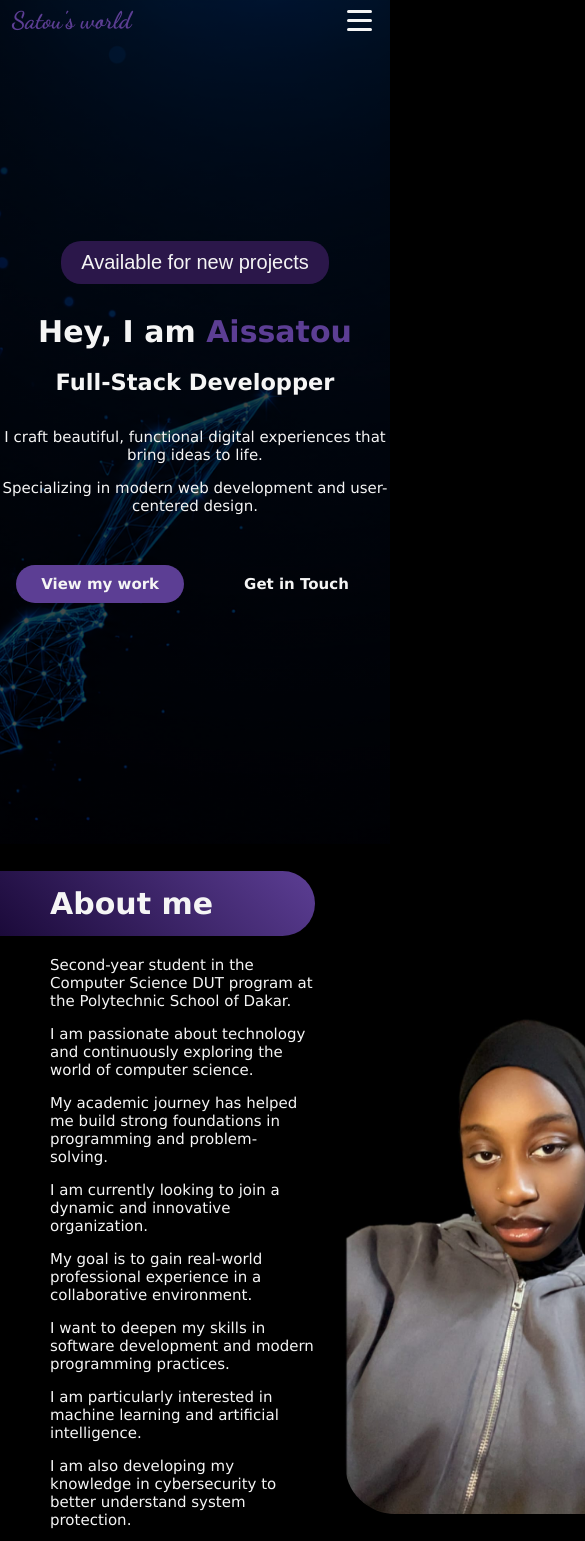
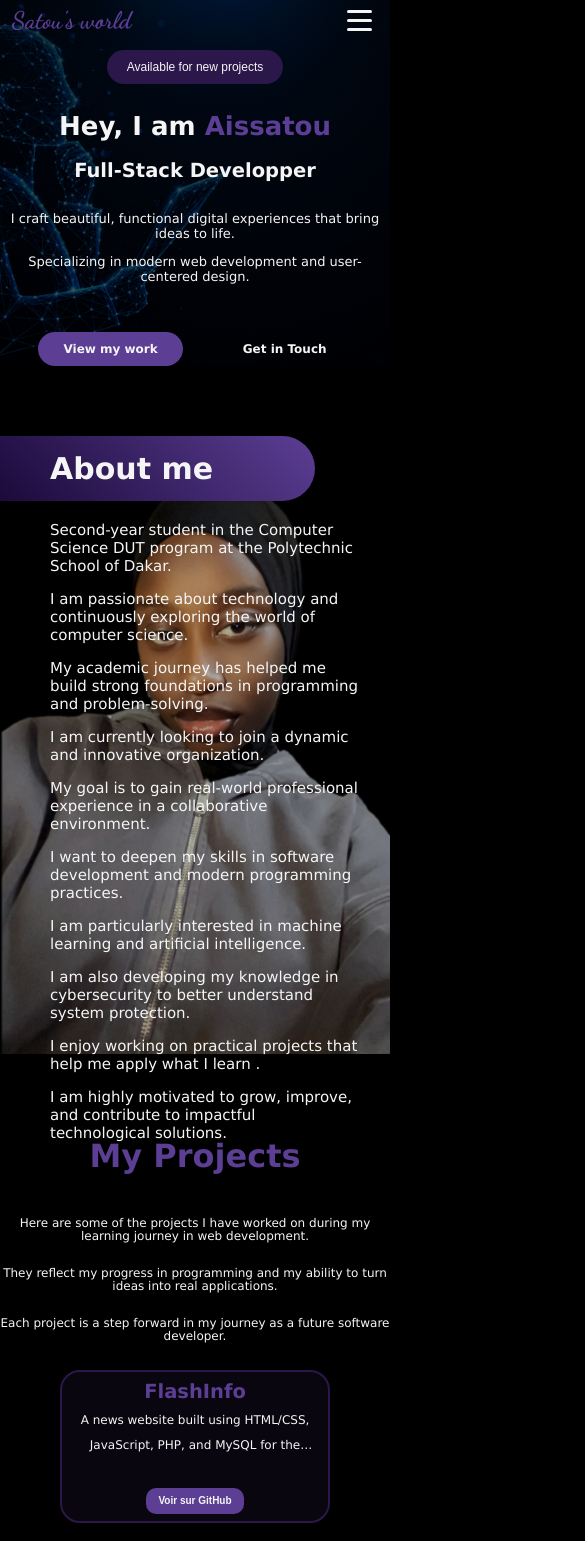
Before and after one commit to AissatouAM/PortfolioAAMD, a React (Create React App) app: page / in a window 390 px wide. Shown: the top 1541 px of the page, 585 px wide, since content can reach past the window. Built offline with nearby package versions, Linux system fonts and the light colour scheme; a web font is replaced by a local one.

Commit message:
Reglages responsivite

```diff
--- a/src/components/About.js
+++ b/src/components/About.js
@@ -1,5 +1,5 @@
 import "../styles/About.css"
-import me from "../assets/images/me.jpeg"
+//import me from "../assets/images/me.jpeg"
 
 function About() {
   return (
@@ -23,11 +23,11 @@ function About() {
 
       </div>
 
-      <div className="photo">
+     {/* <div className="photo">
 
         <img className="maphoto" src={me} alt="maphoto" data-aos="flip-right" data-aos-delay="400"/>
 
-      </div>
+      </div> */}
 
     </div>
   )
--- a/src/components/Skills.js
+++ b/src/components/Skills.js
@@ -30,7 +30,7 @@ function Skills(){
   ];
 
   return (
-    <div id="skills" data-aos="fade-left">
+    <div id="skills" data-aos="fade-up">
       <h1 className="title">My Skills</h1>
 
       <div className="skillsintro" >
--- a/src/styles/About.css
+++ b/src/styles/About.css
@@ -3,6 +3,15 @@
   align-items: center;
   height: 100vh;
   justify-content: space-between;
+  box-sizing: border-box;
+  max-width: 100vw;
+  background-image: linear-gradient(
+    rgba(0, 0, 0, 0.3),
+    rgba(0, 0, 0, 0.3)
+  ), url("../assets/images/me.jpeg");
+  background-size: contain;
+  background-position: right center;
+  background-repeat: no-repeat;
 }
 
 .allabout {
@@ -30,6 +39,7 @@
   font-size: 15px;
 }
 
+/*
 .photo {
   padding-right: 50px;
 }
@@ -41,3 +51,32 @@
   border-radius: 50px;
   text-align: right;
 }
+  */
+
+@media (max-width: 1024px) {
+  .paragraph {
+    font-size: 20px;
+  }
+}
+
+@media (max-width: 768px) {
+  .paragraph {
+    font-size: 15px;
+  }
+
+  #about {
+    background-position: center;
+    height: unset;
+    padding-top: 50px;
+  }
+}
+
+@media (max-width: 375px) {
+  .paragraph {
+    font-size: 10px;
+  }
+
+  #about {
+  background-position: center;
+  }
+}
--- a/src/styles/Contact.css
+++ b/src/styles/Contact.css
@@ -5,6 +5,8 @@
   align-items: center;
   justify-content: center;
   font-size: 15px;
+  box-sizing: border-box;
+  max-width: 100vw;
 }
 
 .h1 {
@@ -46,3 +48,22 @@
 .coordonnee:hover {
   color: #5C3E94;
 }
+
+
+@media (max-width: 768px){
+  #contact {
+    font-size: 12px;
+    height: unset;
+    padding-top: 50px;
+  }
+
+  .contact{
+    width: 300px;
+  }
+}
+
+@media (max-width: 315px){
+  #contact {
+    font-size: 8px;
+  }
+}
--- a/src/styles/Footer.css
+++ b/src/styles/Footer.css
@@ -5,6 +5,8 @@
   text-align: center;
   border-top: 1px solid #5C3E94;
   height: 90px;
+  box-sizing: border-box;
+  max-width: 100vw;
 }
 
 .footer {
@@ -56,3 +58,37 @@
 .footer-copyright p {
   margin: 0;
 }
+
+
+@media (max-width: 768px){
+
+  #footer {
+    height: unset;
+    padding-top: 50px;
+  }
+
+  .footernav {
+    flex-direction: column;
+    gap: 20px;
+  }
+
+  .footerlinks {
+    font-size: 10px;
+    gap: 10px;
+  }
+
+  .footeravailable {
+    font-size: 12px;
+  }
+}
+
+@media (max-width: 315px){
+  .footerlinks {
+    font-size: 7px;
+    gap: 10px;
+  }
+
+  .footeravailable {
+    font-size: 8px;
+  }
+}
--- a/src/styles/Home.css
+++ b/src/styles/Home.css
@@ -14,6 +14,8 @@
     ), url("../assets/images/fond.png");
   background-size: cover;
   background-position: center;
+  box-sizing: border-box;
+  max-width: 100vw;
 }
 
 #home button {
@@ -97,15 +99,18 @@ h2 {
   .bottombutton1, .bottombutton2{
     font-size: 20px;
   }
+
 }
 
 @media (max-width: 768px){
   #home {
-    font-size: 15px;
+    font-size: 13px;
+    height: unset;
+    padding-top: 50px;
   }
 
-  .bottombutton1, .bottombutton2{
-    font-size: 15px;
+  .available, .bottombutton1, .bottombutton2{
+    font-size: 12px;
   }
 }
 
--- a/src/styles/Navbar.css
+++ b/src/styles/Navbar.css
@@ -2,6 +2,7 @@
   display: flex;
   align-items: center;
   box-sizing: border-box;
+  max-width: 100vw;
   justify-content: space-between;
   position: fixed;
   top: 0;
--- a/src/styles/Projects.css
+++ b/src/styles/Projects.css
@@ -3,9 +3,10 @@
   flex-direction: column;
   color: whitesmoke;
   box-sizing: border-box;
+  max-width: 100vw;
   justify-content: center;
   align-items: center;
-  text-align: start;
+  text-align: center;
   height: 100vh;
 }
 
@@ -34,7 +35,7 @@
 .projectinfos{
   display: flex;
   text-align: center;
-  align-items: flex-start; /*chaque projet prend sa propre hauteur, indépendamment des autres*/
+  align-items: center; /*chaque projet prend sa propre hauteur, indépendamment des autres*/
   gap: 20px;
   padding-top: 4%;
   padding-left: 1%;
@@ -96,3 +97,67 @@
 .viewproject:active{
   opacity: 1;
 }
+
+@media (max-width: 1024px){
+  .projectinfos {
+    flex-wrap: wrap;
+    font-size: 15px;
+    justify-content: center;
+  }
+
+  .description {
+    max-height: 50px;
+    overflow: hidden;
+    display: -webkit-box;
+    -webkit-line-clamp: 2;
+    line-clamp: 2;
+    font-size: 15px;
+  }
+
+  .projectintro {
+    font-size: 20px;
+    line-height: 25px;
+  }
+
+  .viewproject{
+    font-size: 12px;
+  }
+}
+
+@media (max-width: 768px){
+
+  #footer {
+    height: unset;
+    padding-top: 50px;
+  }
+
+  .projectinfos {
+    flex-wrap: wrap;
+    font-size: 13px;
+    justify-content: center;
+  }
+
+  .description {
+    max-height: 50px;
+    overflow: hidden;
+    display: -webkit-box;
+    -webkit-line-clamp: 2;
+    line-clamp: 2;
+    font-size: 12px;
+  }
+
+  .projectintro {
+    line-height: 13px;
+    font-size: 12px;
+  }
+
+  .viewproject{
+    font-size: 10px;
+  }
+}
+
+@media (max-width: 315px){
+  .projectintro {
+    font-size: 8px;
+  }
+}
--- a/src/styles/Skills.css
+++ b/src/styles/Skills.css
@@ -3,6 +3,7 @@
   flex-direction: column;
   color: whitesmoke;
   box-sizing: border-box;
+  max-width: 100vw;
   justify-content: center;
   align-items: center;
   text-align: center;
@@ -25,7 +26,7 @@
 
 .skillinfos {
   display: flex;
-  justify-content: space-around;
+  justify-content: center;
   gap: 30px;
   padding: 2%;
   flex-wrap: wrap;
@@ -82,3 +83,29 @@
   border-radius: 20px;
   transition: width 1s ease;
 }
+
+@media (max-width: 1024px){
+  .skillsintro {
+    font-size: 20px;
+    line-height: 20px;
+  }
+}
+
+@media (max-width: 768px){
+
+  #skills {
+    height: unset;
+    padding-top: 50px;
+  }
+
+  .skillsintro {
+    font-size: 12px;
+    line-height: 20px;
+  }
+}
+
+@media (max-width: 315px){
+  .projectintro {
+    font-size: 8px;
+  }
+}
```
